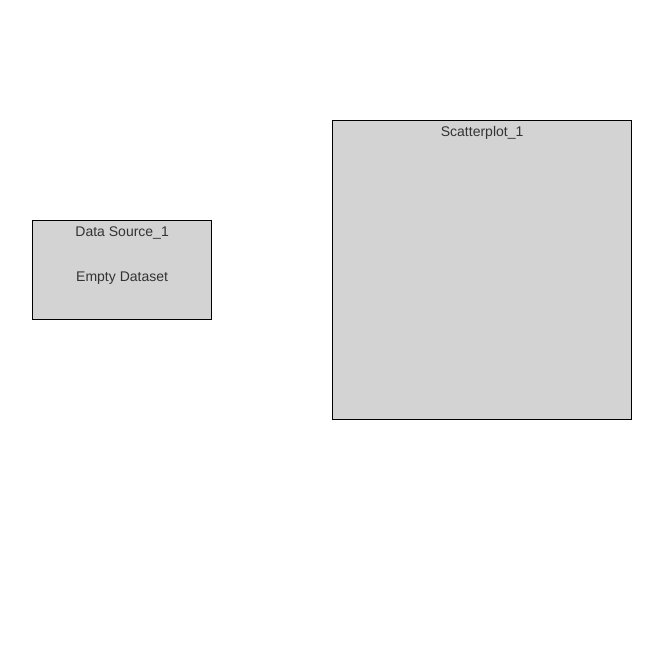
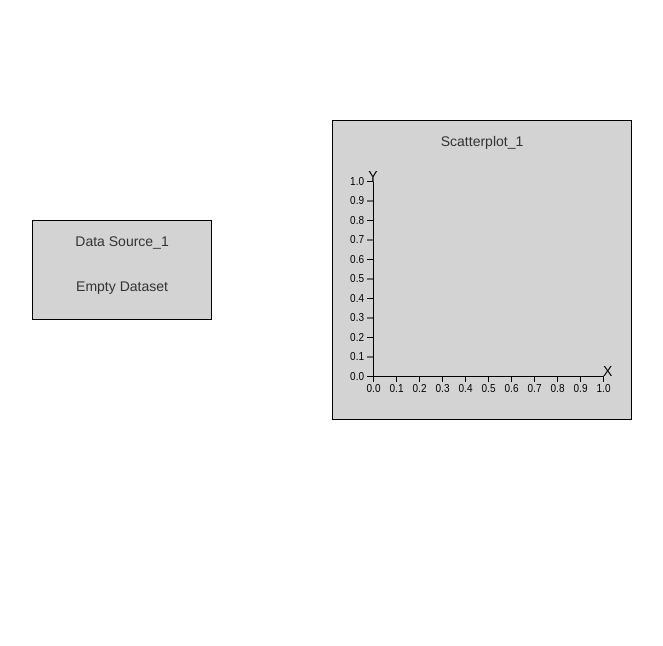
Before and after one commit to songyibo/visualization-framework, a Django app: template templates/app/index.html in a window 1280 px wide; the page is wider, and only the part inside the window is pictured. Shown: the part 51-697 px from the top of that part, without its empty margins (183-846 px from the left). Run offline with Django 3.2, Linux system fonts and the light colour scheme; the template is opened without the code that fills it, so the values that code supplies are empty; some libraries are stand-ins or nearby versions.

Commit message:
Update: Add d3 scatterplot code. Integrate resizing action of the plot.

```diff
--- /dev/null
+++ b/app/static/app/css/svg.css
@@ -0,0 +1,12 @@
+.vis-svg-axis-label {
+    font-size: 14px;
+    fill: #000;
+}
+
+.vis-svg-axis-label-x {
+    text-anchor: start;
+}
+
+.vis-svg-axis-label-y {
+    text-anchor: middle;
+}
--- a/app/static/app/css/widget.css
+++ b/app/static/app/css/widget.css
@@ -79,9 +79,13 @@
 }
 
 .vis-widget-label {
-
+    margin: 10px;
 }
 
 .vis-widget-central {
 
 }
+
+.vis-widget-container {
+    margin: 10px;
+}
--- /dev/null
+++ b/app/static/app/js/svg.js
@@ -0,0 +1,68 @@
+var vis = vis || {};
+
+vis.svg = (function(vis) {
+
+    function Scatterplot(widgetID) {
+        this.wid = widgetID;
+
+        this.fullWidth = 250; this.fullHeight = 240; // Initial width and height.
+        this.margin = {top: 20, right: 20, bottom: 25, left: 30};
+
+        this.svg = d3.select('#' + this.wid).append('svg')
+            .attr('width', this.fullWidth)
+            .attr('height', this.fullHeight);
+
+        this.container = this.svg.append('g')
+            .attr('transform', 'translate(' + this.margin.left + ',' + this.margin.top + ')');
+
+        this.xDataToPlot = d3.scaleLinear();
+        this.yDataToPlot = d3.scaleLinear();
+
+        this.xAxis = d3.axisBottom(this.xDataToPlot);
+        this.yAxis = d3.axisLeft(this.yDataToPlot);
+
+        // X axis setup.
+        this.container.append('g')
+            .attr('class', 'vis-svg-axis vis-svg-axis-x')
+          .append('text')
+            .attr('class', 'vis-svg-axis-label vis-svg-axis-label-x')
+            .text('X');
+
+        // Y axis setup.
+        this.container.append('g')
+            .attr('class', 'vis-svg-axis vis-svg-axis-y')
+          .append('text')
+            .attr('class', 'vis-svg-axis-label vis-svg-axis-label-y')
+            .text('Y');
+
+        // Set size up.
+        this.resize(this.fullWidth, this.fullHeight);
+    }
+
+    Scatterplot.prototype.resize = function(w, h) {
+        this.fullWidth = w; this.fullHeight = h;
+        this.width = this.fullWidth - this.margin.left - this.margin.right;
+        this.height = this.fullHeight - this.margin.top - this.margin.bottom;
+
+        this.xDataToPlot.range([0, this.width]);
+        this.yDataToPlot.range([this.height, 0]);
+
+        this.svg
+            .attr('width', this.fullWidth)
+            .attr('height', this.fullHeight);
+
+        this.svg.select('.vis-svg-axis-x')
+            .attr('transform', 'translate(0,' + this.height + ')')
+            .call(this.xAxis);
+
+        this.svg.select('.vis-svg-axis-label-x')
+            .attr('transform', 'translate(' + this.width + ',0)');
+
+        this.svg.select('.vis-svg-axis-y')
+            .call(this.yAxis);
+    };
+
+    return {
+        Scatterplot: Scatterplot
+    };
+})(vis);
--- a/app/static/app/js/widget.js
+++ b/app/static/app/js/widget.js
@@ -34,9 +34,17 @@ vis.widget = (function(vis) {
         return this;
     };
 
+    Widget.prototype.resize = function(w, h) {
+        $(this.widget).css({
+            left: this.x,
+            top: this.y,
+            width: this.w,
+            height: this.h
+        });
+    };
+
     Widget.prototype._createElement = function(parent) {
-        var div = $('<div>').addClass('vis-widget');
-        $(parent).append(div);
+        var div = $('<div>').addClass('vis-widget').appendTo(parent);
 
         return div[0];
     };
@@ -59,7 +67,7 @@ vis.widget = (function(vis) {
                     $this.x = x0 + dx;
                     $this.y = y0 + dy;
 
-                    $this._move();
+                    $this.resize();
                 });
             }
         });
@@ -112,7 +120,13 @@ vis.widget = (function(vis) {
                     dy = e.pageY - Y0;
 
                     func.call($this, dx, dy, {x0, y0, w0, h0});
-                    $this._move();
+
+                    this.w = (this.w < this.wMin) ? this.wMin : this.w;
+                    this.h = (this.h < this.hMin) ? this.hMin : this.h;
+                    this.w = (this.w > this.wMax) ? this.wMax : this.w;
+                    this.h = (this.h > this.hMax) ? this.hMax : this.h;
+
+                    $this.resize();
                 });
             }
         });
@@ -128,21 +142,7 @@ vis.widget = (function(vis) {
     };
 
     Widget.prototype._update = function() {
-        this._move();
-    };
-
-    Widget.prototype._move = function() {
-        this.w = (this.w < this.wMin) ? this.wMin : this.w;
-        this.h = (this.h < this.hMin) ? this.hMin : this.h;
-        this.w = (this.w > this.wMax) ? this.wMax : this.w;
-        this.h = (this.h > this.hMax) ? this.hMax : this.h;
-
-        $(this.widget).css({
-            left: this.x,
-            top: this.y,
-            width: this.w,
-            height: this.h
-        });
+        this.resize();
     };
 
     /**
@@ -162,19 +162,16 @@ vis.widget = (function(vis) {
     }
     DataSourceWidget.prototype = Object.create(Widget.prototype);
 
-    DataSourceWidget.prototype.init = function(parent, position) {
-        Widget.prototype.init.apply(this, arguments);
-        this._updateElement(this.widget);
-
-        return this;
-    };
-
     DataSourceWidget.prototype.counter = 1;
 
-    DataSourceWidget.prototype._updateElement = function(widget) {
+    DataSourceWidget.prototype._createElement = function(parent) {
+        var widget = Widget.prototype._createElement.apply(this, arguments)
+
         var label = $('<div>').addClass('vis-widget-label').text(this.label).appendTo(widget);
         var title = $('<div>').addClass('vis-widget-central').text(this.dataset).appendTo(widget);
-        title.css('line-height', this.h * 0.7 + 'px');
+        title.css('line-height', this.h * 0.5 + 'px');
+
+        return widget;
     };
 
     /**
@@ -192,19 +189,21 @@ vis.widget = (function(vis) {
     }
     ScatterplotWidget.prototype = Object.create(Widget.prototype);
 
-    ScatterplotWidget.prototype.init = function(parent, position) {
-        Widget.prototype.init.apply(this, arguments);
-        this._updateElement(this.widget);
-
-        return this;
+    ScatterplotWidget.prototype.resize = function() {
+        Widget.prototype.resize.call(this);
+        this.svg.resize(this.w - 20, this.h - 60);
     };
 
     ScatterplotWidget.prototype.counter = 1;
 
-    ScatterplotWidget.prototype._updateElement = function(widget) {
+    ScatterplotWidget.prototype._createElement = function(parent) {
+        var widget = Widget.prototype._createElement.apply(this, arguments);
+
         var label = $('<div>').addClass('vis-widget-label').text(this.label).appendTo(widget);
         var container = $('<div>', {id: 'vis-widget-scatterplot-' + this.index, class: 'vis-widget-container'}).appendTo(widget);
-        // this.svg = new vis.svg.Scatterplot(container.attr('id'));
+        this.svg = new vis.svg.Scatterplot(container.attr('id'));
+
+        return widget;
     };
 
     return {
--- a/templates/app/index.html
+++ b/templates/app/index.html
@@ -6,6 +6,7 @@
     <title>Index</title>
     <link type="text/css" rel="stylesheet" href="{% static 'app/frm/bootstrap-3.3.7/css/bootstrap.min.css' %}">
     <link type="text/css" rel="stylesheet" href="{% static 'app/css/index.css' %}">
+    <link type="text/css" rel="stylesheet" href="{% static 'app/css/svg.css' %}">
     <link type="text/css" rel="stylesheet" href="{% static 'app/css/widget.css' %}">
 </head>
 <body>
@@ -60,6 +61,7 @@
     <script type="text/javascript" src="{% static 'app/frm/bootstrap-3.3.7/js/bootstrap.min.js' %}"></script>
     <script type="text/javascript" src="{% static 'app/frm/d3-4.3.0/d3.min.js' %}"></script>
 
+    <script type="text/javascript" src="{% static 'app/js/svg.js' %}"></script>
     <script type="text/javascript" src="{% static 'app/js/widget.js' %}"></script>
     <script type="text/javascript" src="{% static 'app/js/control.js' %}"></script>
 </body>
```
